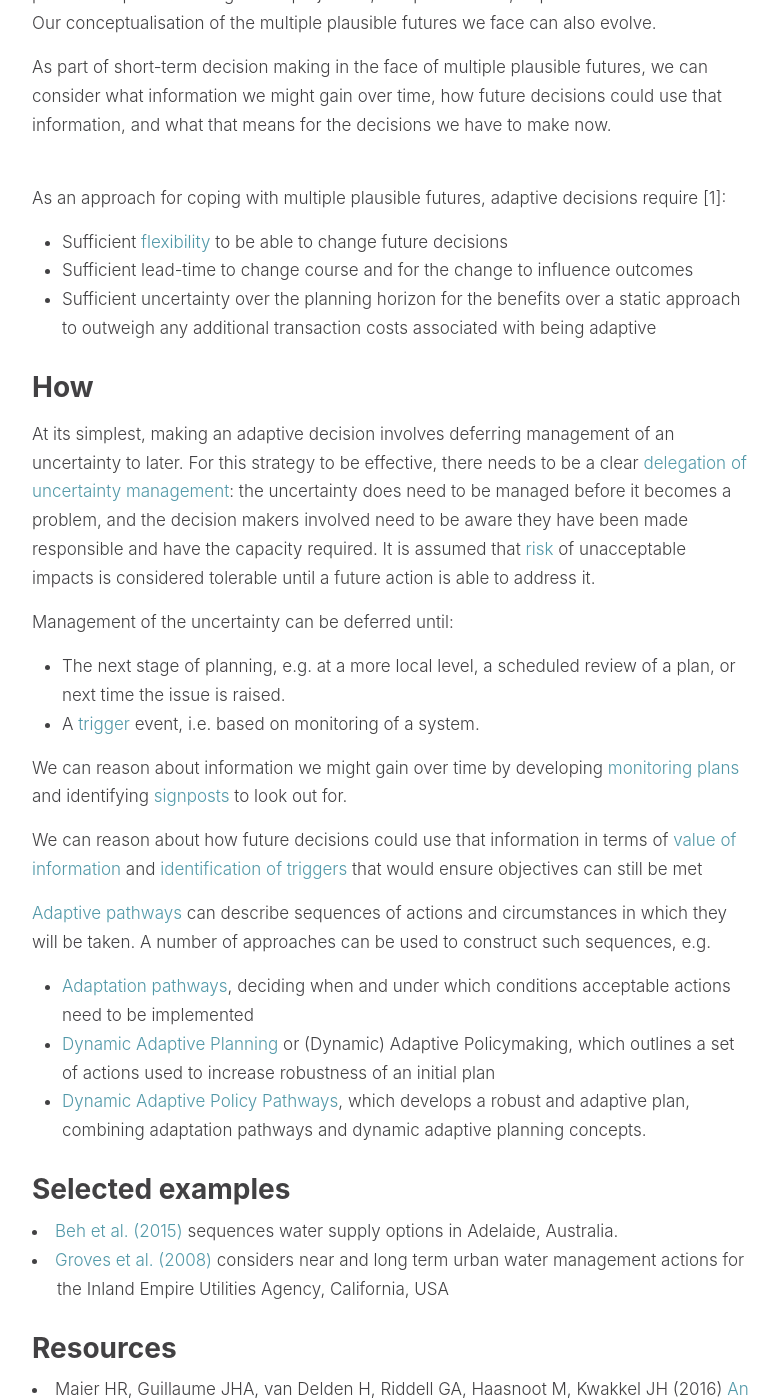
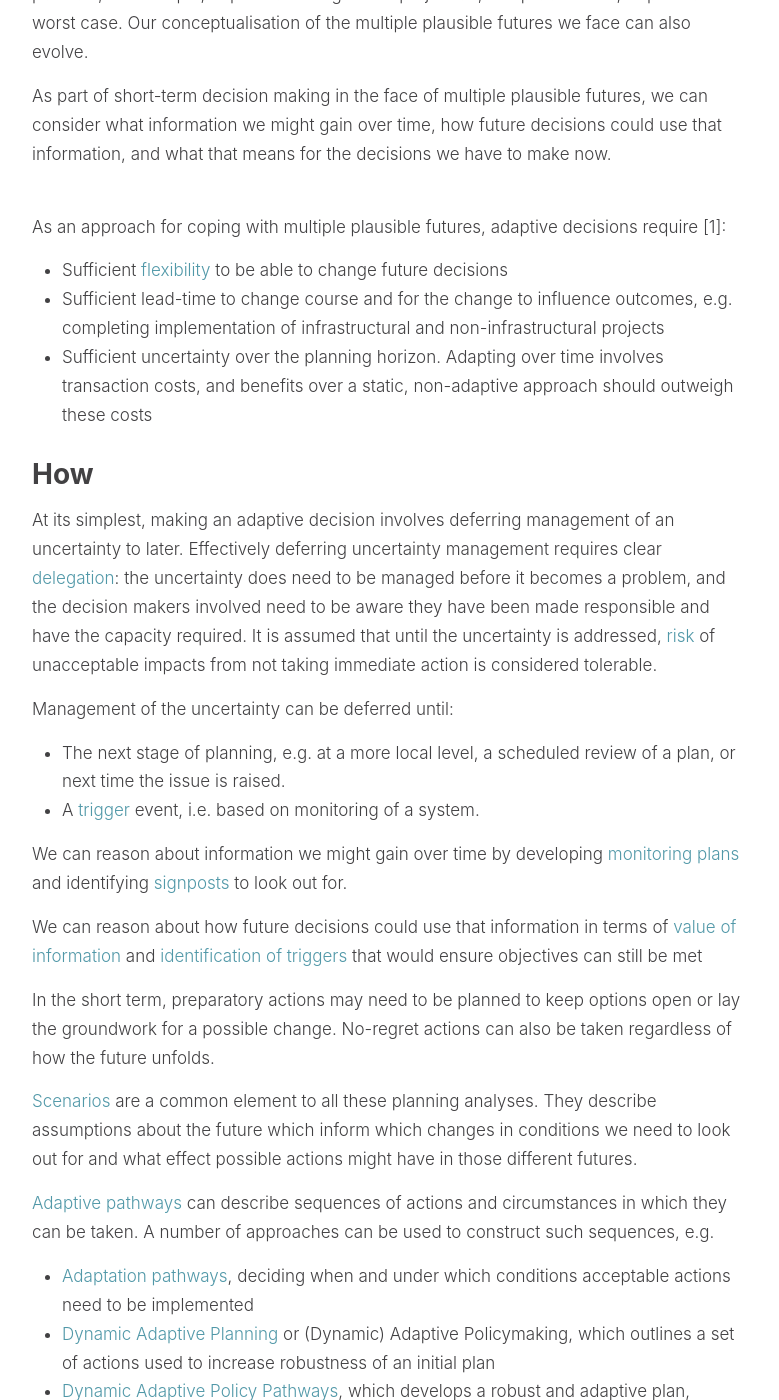
Before and after one commit to uncertainfutures/uncertainfutures.github.io, a Jekyll site: the page built from _theory/adaptive-decisions.md, in a window 1280 px wide and 1400 px high, scrolled down 438 px. Shown: the whole window, without its empty margins (248-1027 px from the left). Built offline with Jekyll 4.4.1, drawn with Linux system fonts in a browser that asks for light colours; nearby versions of some CDN libraries; some of the changed text lies outside the part shown.

Commit message:
Edits to adaptive decisions based on review comments

```diff
--- a/_theory/adaptive-decisions.md
+++ b/_theory/adaptive-decisions.md
@@ -2,18 +2,23 @@
 layout: concept
 title: Adaptive decisions
 permalink: /theory/adaptive-decisions/
+page_authors:
+  - Joseph Guillaume
+page_reviewers:
+  - Caroline Rosello
+  - Leila Noble
 excerpt: Adaptive decisions plan for change over time, such that management options can be tailored to different multiple plausible futures as they unfold, or as new information becomes available.
 purpose: >
-  <p>Adaptive decisions exploit the opportunity to change direction over time. The <a href="../multiple-plausible-futures/">lack of information that defines multiple plausible futures</a> might change over time, making it possible to plan for a single best projection, use probabilities, or plan for the worst case. Our conceptualisation of the multiple plausible futures we face can also evolve.</p>
+  <p>Adaptive decisions exploit the opportunity to change direction over time. The <a href="../multiple-plausible-futures/">lack of information that defines multiple plausible futures</a> might improve over time, making it possible, for example, to plan for a single best projection, use probabilities, or plan for the worst case. Our conceptualisation of the multiple plausible futures we face can also evolve.</p>
   <p>As part of short-term decision making in the face of multiple plausible futures, we can consider what information we might gain over time, how future decisions could use that information, and what that means for the decisions we have to make now.</p>
 requirements: >
   As an approach for coping with multiple plausible futures, adaptive decisions require [1]:<ul>
     <li>Sufficient <a href="../flexibility/">flexibility</a> to be able to change future decisions</li>
-    <li>Sufficient lead-time to change course and for the change to influence outcomes</li>
-    <li>Sufficient uncertainty over the planning horizon for the benefits over a static approach to outweigh any additional transaction costs associated with being adaptive</li>
+    <li>Sufficient lead-time to change course and for the change to influence outcomes, e.g. completing implementation of infrastructural and non-infrastructural projects</li>
+    <li>Sufficient uncertainty over the planning horizon. Adapting over time involves transaction costs, and benefits over a static, non-adaptive approach should outweigh these costs</li>
   </ul>
 decomposition: >
-  <p>At its simplest, making an adaptive decision involves deferring management of an uncertainty to later. For this strategy to be effective, there needs to be a clear <a href="../uncertainty-delegation/">delegation of uncertainty management</a>: the uncertainty does need to be managed before it becomes a problem, and the decision makers involved need to be aware they have been made responsible and have the capacity required. It is assumed that <a href="../risk/">risk</a> of unacceptable impacts is considered tolerable until a future action is able to address it.</p>
+  <p>At its simplest, making an adaptive decision involves deferring management of an uncertainty to later. Effectively deferring uncertainty management requires clear <a href="../uncertainty-delegation/">delegation</a>: the uncertainty does need to be managed before it becomes a problem, and the decision makers involved need to be aware they have been made responsible and have the capacity required. It is assumed that until the uncertainty is addressed, <a href="../risk/">risk</a> of unacceptable impacts from not taking immediate action is considered tolerable.</p>
   <p>Management of the uncertainty can be deferred until:<ul>
     <li>The next stage of planning, e.g. at a more local level, a scheduled review of a plan, or next time the issue is raised.</li>
     <li>A <a href="../../theory/triggers/">trigger</a> event, i.e. based on monitoring of a system.
@@ -21,7 +26,9 @@ decomposition: >
   </ul></p>
   <p>We can reason about information we might gain over time by developing <a href="../../theory/monitoring-plan/">monitoring plans</a> and identifying <a href="../../theory/signposts/">signposts</a> to look out for.</p>
   <p>We can reason about how future decisions could use that information in terms of <a href="../../theory/value-of-information/">value of information</a> and <a href="../../theory/triggers/">identification of triggers</a> that would ensure objectives can still be met</p>
-  <p><a href="../../theory/adaptive-pathways/">Adaptive pathways</a> can describe sequences of actions and circumstances in which they will be taken. A number of approaches can be used to construct such sequences, e.g.<ul>
+  <p>In the short term, preparatory actions may need to be planned to keep options open or lay the groundwork for a possible change. No-regret actions can also be taken regardless of how the future unfolds.</p>
+  <p><a href="../../theory/scenario-development/">Scenarios</a> are a common element to all these planning analyses. They describe assumptions about the future which inform which changes in conditions we need to look out for and what effect possible actions might have in those different futures.</p>
+  <p><a href="../../theory/adaptive-pathways/">Adaptive pathways</a> can describe sequences of actions and circumstances in which they can be taken. A number of approaches can be used to construct such sequences, e.g.<ul>
     <li><a href="../../theory/adaptation-pathways/">Adaptation pathways</a>, deciding when and under which conditions acceptable actions need to be implemented</li>
     <li><a href="../../theory/DAP/">Dynamic Adaptive Planning</a> or  (Dynamic) Adaptive Policymaking, which outlines a set of actions used to increase robustness of an initial plan </li>
     <li><a href="../../theory/DAPP/">Dynamic Adaptive Policy Pathways</a>, which develops a robust and adaptive plan, combining adaptation pathways and dynamic adaptive planning concepts.
```
Also changed, not shown: _theory/monitoring-plan.md (+3 -1 lines).
